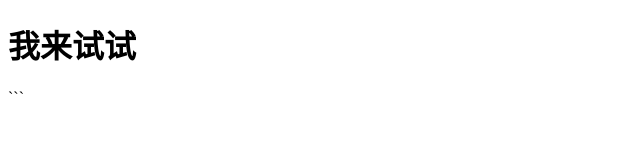
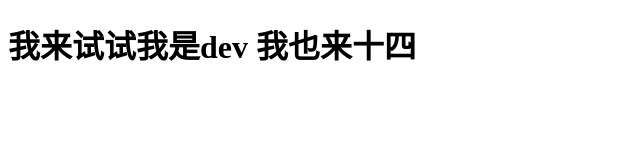
Before and after one commit to WebTianJie/GitProgram, a plain HTML site: page index.html in a window 1280 px wide. Shown: the whole page, without its empty margins (0-640 px from the left). Drawn offline with Linux system fonts and the light colour scheme.

Commit message:
'dev分支的提交'

````diff
--- a/index.html
+++ b/index.html
@@ -6,6 +6,6 @@
     <title>Document</title>
 </head>
 <body>
-    <h1>我来试试</h1>
+    <h1>我来试试我是dev 我也来十四</h1>
 </body>
-</html>```
+</html>
````
